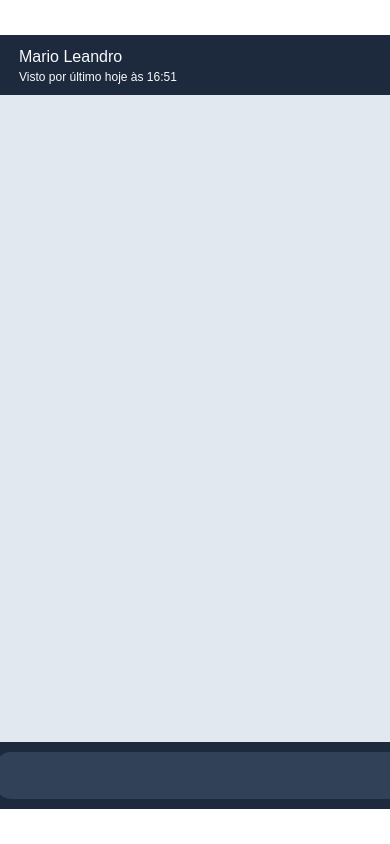
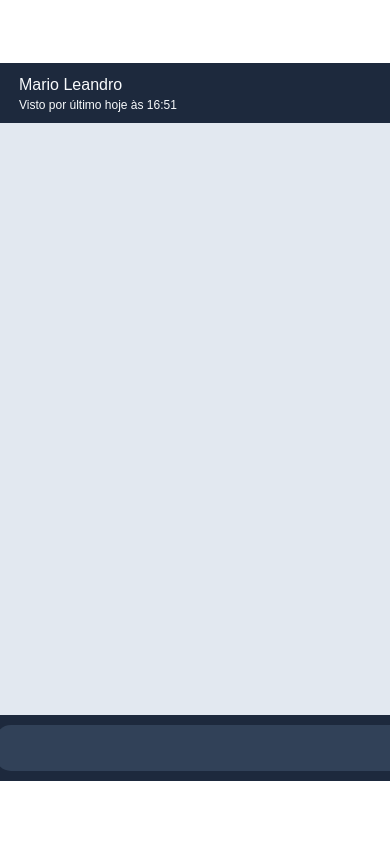
Before and after one commit to mario-leandro/devChat, a Next.js app: page / in a window 390 px wide. Built offline with nearby package versions, Linux system fonts and the light colour scheme.

Commit message:
Ajustando responsividade da tela - por enquanto so para telas grandes

```diff
--- a/src/app/page.tsx
+++ b/src/app/page.tsx
@@ -3,10 +3,12 @@ import Main from "@/components/Main";
 
 export default function Home() {
   return (
-    <section className="w-dvw h-dvh display flex justify-center items-center">
-      <section className="w-7xl h-11/12 flex justify-start items-start bg-slate-900 rounded-2xl">
-        <Navigation />
-        <Main />
+    <section className="w-screen h-screen display flex justify-center items-center">
+      <section className="max-w-7xl h-[85%]">
+        <section className="w-full h-full flex justify-start items-start bg-slate-900 rounded-2xl">
+          <Navigation />
+          <Main />
+        </section>
       </section>
     </section>
   );
```
